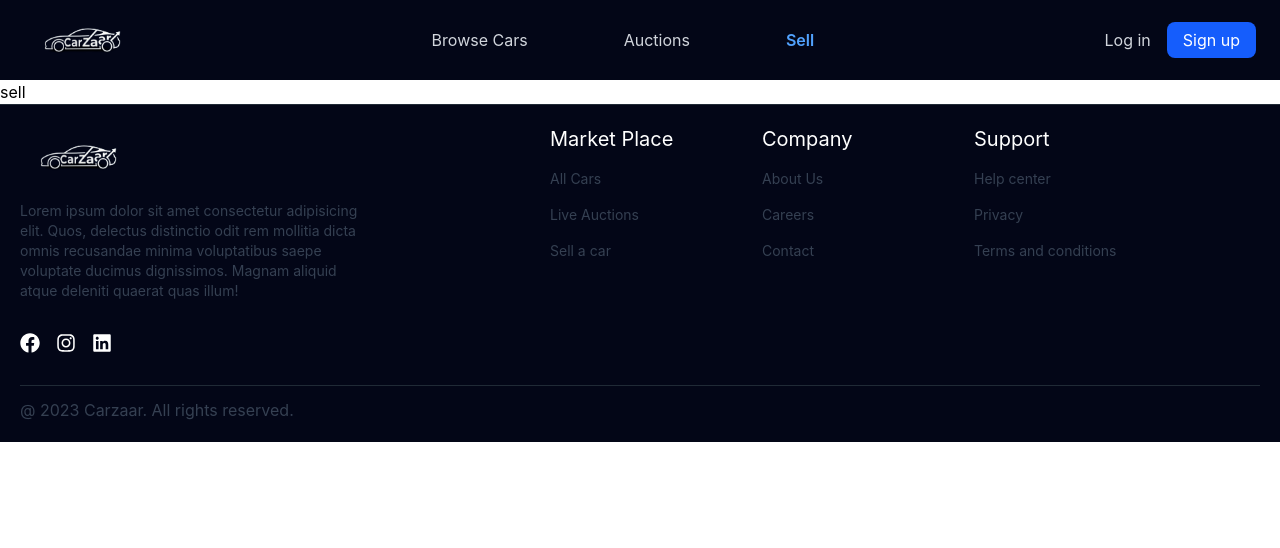
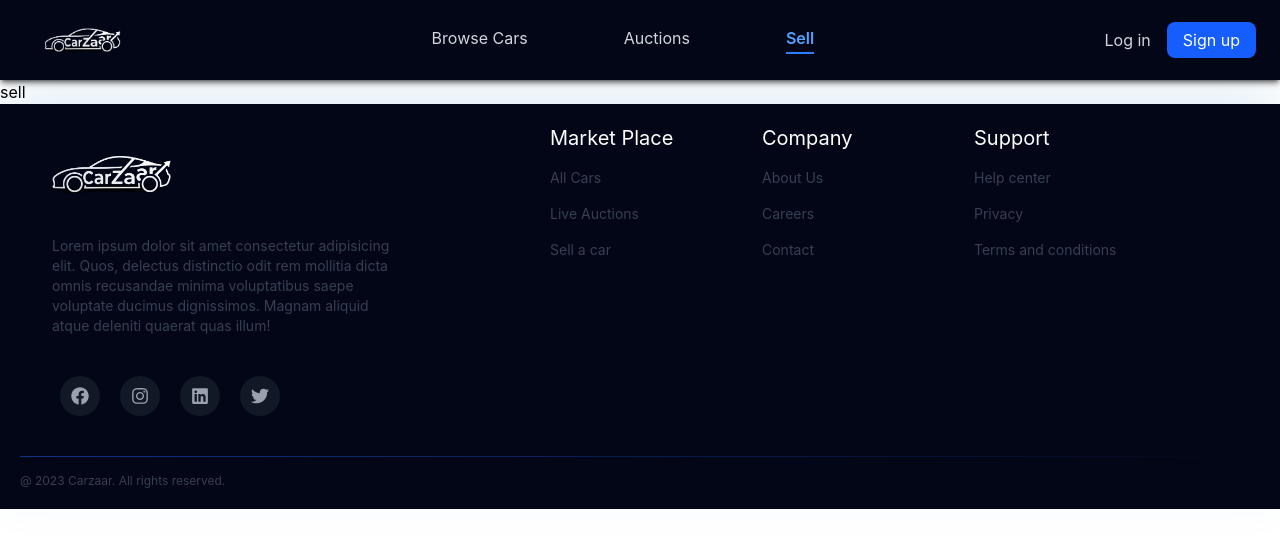
Before and after one commit to Ahmedyehia60/RouteFlow, a React (Vite) app: page /sell in a window 1280 px wide. Shown: the top 548 px of the page. Built offline with nearby package versions, Linux system fonts and the light colour scheme.

Commit message:
footer updates

```diff
--- a/src/components/layout/Footer.tsx
+++ b/src/components/layout/Footer.tsx
@@ -2,9 +2,10 @@ import { motion } from "framer-motion";
 import { FaFacebook, FaInstagram, FaLinkedin } from "react-icons/fa";
 import { NavLink } from "react-router-dom";
 import logo from "../../assets/images/logo.png";
+import { FaTwitter } from "react-icons/fa6";
 function Footer() {
   return (
-    <footer className="w-full bg-[#030617] p-5 border-t border-[#202a36]">
+    <footer className="w-full bg-[#030617] p-5 porder-t border-[#202a36] shadow-[0_-20px_50px_rgba(8,112,184,0.1)]  ">
       <div className="grid grid-cols-1 gap-8 md:grid-cols-12">
         <div className="gap-3 flex flex-col md:col-span-5">
           <div className="flex flex-row items-center">
@@ -13,17 +14,19 @@ function Footer() {
                 whileHover={{ scale: 1.05 }}
                 src={logo}
                 alt="Carzaar Logo"
-                className="h-12 md:h-16 object-contain "
+                className="h-15 md:h-25 object-contain "
               />
             </NavLink>
+
           </div>
-          <p className="text-sm text-start text-[#354052] w-70/100">
+          <p className="text-sm text-start ml-8 text-[#354052] w-70/100">
             Lorem ipsum dolor sit amet consectetur adipisicing elit. Quos,
             delectus distinctio odit rem mollitia dicta omnis recusandae minima
             voluptatibus saepe voluptate ducimus dignissimos. Magnam aliquid
             atque deleniti quaerat quas illum!
           </p>
         </div>
+
         <div className="gap-4 flex flex-col md:col-span-2">
           <p className="text-white text-xl text-start">Market Place</p>
           <ul className="gap-4 flex flex-col">
@@ -38,6 +41,7 @@ function Footer() {
             </li>
           </ul>
         </div>
+
         <div className="gap-4 flex flex-col md:col-span-2">
           <p className="text-white text-xl text-start">Company</p>
           <ul className="gap-4 flex flex-col">
@@ -52,6 +56,7 @@ function Footer() {
             </li>
           </ul>
         </div>
+
         <div className="gap-4 flex flex-col md:col-span-2">
           <p className="text-white text-xl text-start">Support</p>
           <ul className="gap-4 flex flex-col">
@@ -67,13 +72,45 @@ function Footer() {
           </ul>
         </div>
       </div>
-      <div className="flex gap-4 mt-8  cursor-pointer">
-        <FaFacebook className="text-white hover:scale-110" size={20} />
-        <FaInstagram className="text-white hover:scale-110" size={20} />
-        <FaLinkedin className="text-white hover:scale-110" size={20} />
+
+      <div className="flex gap-5 m-10">
+        {[
+          { Icon: FaFacebook, color: "hover:bg-blue-600", link: "#" },
+          {
+            Icon: FaInstagram,
+            color:
+              "hover:bg-gradient-to-tr from-yellow-500 via-red-500 to-purple-500",
+            link: "#",
+          },
+          { Icon: FaLinkedin, color: "hover:bg-[#0077b5]", link: "#" },
+          { Icon: FaTwitter, color: "hover:bg-[#0077b5]", link: "#" },
+        ].map((item, index) => (
+          <motion.a
+            key={index}
+            href={item.link}
+            target="_blank"
+            rel="noopener noreferrer"
+            initial={{ opacity: 0, y: 10 }}
+            animate={{ opacity: 1, y: 0 }}
+            transition={{ delay: 0.1 * index }}
+            whileHover={{
+              y: -5,
+              transition: { duration: 0.2 },
+            }}
+            whileTap={{ scale: 0.9 }}
+            className={`w-10 h-10 flex items-center justify-center rounded-full bg-[#202a36]/50 text-gray-400 hover:text-white transition-all duration-300 ${item.color} hover:shadow-[0_0_15px_rgba(255,255,255,0.1)]`}
+          >
+            <item.Icon size={18} />
+          </motion.a>
+        ))}
       </div>
-      <div className="border-t border-[#202a36] mt-8">
-        <p className="text-[#354052] mt-3">
+      <motion.div
+        initial={{ scaleX: 0 }}
+        animate={{ scaleX: 1 }}
+        className="h-px bg-linear-to-r from-blue-600/50 to-transparent w-full my-4"
+      />
+      <div>
+        <p className="text-[#354052] mt-3 text-xs">
           @ 2023 Carzaar. All rights reserved.
         </p>
       </div>
--- a/src/components/layout/Navbar.tsx
+++ b/src/components/layout/Navbar.tsx
@@ -1,8 +1,11 @@
 import { NavLink } from "react-router-dom";
-import { motion } from "framer-motion";
+import { motion, AnimatePresence } from "framer-motion";
+import { useState } from "react";
 import logo from "../../assets/images/logo.png";
 
 function Navbar() {
+  const [isOpen, setIsOpen] = useState(false);
+
   const navLinks = [
     { name: "Browse Cars", path: "/" },
     { name: "Auctions", path: "/auctions" },
@@ -10,7 +13,7 @@ function Navbar() {
   ];
 
   return (
-    <header className=" bg-[#030617] text-white px-6 py-2">
+    <header className="bg-[#030617] text-white px-6 py-2 relative shadow-md shadow-black/50">
       <div className="flex items-center justify-between">
         <NavLink to="/" className="shrink-0">
           <motion.img
@@ -26,27 +29,126 @@ function Navbar() {
             <NavLink
               key={link.name}
               to={link.path}
-              className={({ isActive }) =>
+              className="relative pb-1 group"
+            >
+              {({ isActive }) => (
+                <>
+                  <span
+                    className={
                       isActive
                         ? "text-blue-400 font-semibold"
-                  : "text-gray-300 hover:text-white transition"
+                        : "text-gray-300 group-hover:text-white transition"
                     }
                   >
                     {link.name}
+                  </span>
+
+                  <span
+                    className={`absolute left-0 bottom-0 h-0.5 bg-blue-500 transition-all duration-300 ${
+                      isActive ? "w-full" : "w-0 group-hover:w-full"
+                    }`}
+                  ></span>
+                </>
+              )}
             </NavLink>
           ))}
         </nav>
 
         <div className="flex items-center gap-4">
-          <button className="text-gray-300 hover:text-white transition cursor-pointer">
+          <div className="hidden md:flex items-center gap-4">
+            <button className="text-gray-300 hover:text-white cursor-pointer">
               Log in
             </button>
 
-          <button className="bg-blue-600 px-4 py-1.5 rounded-lg hover:bg-blue-700 transition cursor-pointer">
+            <button className="bg-blue-600 px-4 py-1.5 rounded-lg hover:bg-blue-700 cursor-pointer">
               Sign up
             </button>
           </div>
+
+          <button
+            onClick={() => setIsOpen(!isOpen)}
+            className="md:hidden text-white text-2xl"
+          >
+            ☰
+          </button>
         </div>
+      </div>
+
+      <AnimatePresence>
+        {isOpen && (
+          <motion.div
+            initial={{ x: "100%", opacity: 0 }}
+            animate={{ x: 0, opacity: 1 }}
+            exit={{ x: "100%", opacity: 0 }}
+            transition={{ type: "spring", damping: 25, stiffness: 200 }}
+            className="fixed inset-0 z-50 bg-[#030617] flex flex-col p-8"
+          >
+            <div className="flex items-center justify-between mb-12">
+              <NavLink
+                to="/"
+                onClick={() => setIsOpen(false)}
+                className="shrink-0"
+              >
+                <img src={logo} alt="Logo" className="h-12  object-contain" />
+              </NavLink>
+
+              <motion.button
+                whileTap={{ scale: 0.9 }}
+                onClick={() => setIsOpen(false)}
+                className="w-10 h-10 flex items-center justify-center rounded-full bg-white/10 text-white"
+              >
+                ✕
+              </motion.button>
+            </div>
+
+            <div className="flex flex-col gap-8">
+              {navLinks.map((link, i) => (
+                <motion.div
+                  key={link.name}
+                  initial={{ x: 50, opacity: 0 }}
+                  animate={{ x: 0, opacity: 1 }}
+                  transition={{ delay: i * 0.1 }}
+                >
+                  <NavLink
+                    to={link.path}
+                    onClick={() => setIsOpen(false)}
+                    className={({ isActive }) =>
+                      `text-xl font-bold transition-all ${
+                        isActive
+                          ? "text-blue-500 tracking-wide"
+                          : "text-gray-400"
+                      }`
+                    }
+                  >
+                    {link.name}
+                  </NavLink>
+                </motion.div>
+              ))}
+
+              <motion.div
+                initial={{ scaleX: 0 }}
+                animate={{ scaleX: 1 }}
+                className="h-px bg-linear-to-r from-blue-600/50 to-transparent w-full my-4"
+              />
+
+              <motion.div
+                initial={{ y: 20, opacity: 0 }}
+                animate={{ y: 0, opacity: 1 }}
+                transition={{ delay: 0.4 }}
+                className="flex flex-col gap-4"
+              >
+                <button className="w-full py-4 text-center text-gray-300 font-semibold border border-white/10 rounded-2xl hover:bg-white/5 transition-colors cursor-pointer">
+                  Log in
+                </button>
+
+                <button className="w-full py-4 text-center bg-blue-600 text-white font-bold rounded-2xl shadow-[0_10px_20px_rgba(41, 89, 190, 0.3)] active:scale-[0.98] transition-transform cursor-pointer">
+                  Sign up
+                </button>
+              </motion.div>
+            </div>
+          </motion.div>
+        )}
+      </AnimatePresence>
     </header>
   );
 }
```
Also changed, not shown: 1 other file (tests, documents, lock files or other folders). Lines whose indentation alone changed are shown as unchanged.
